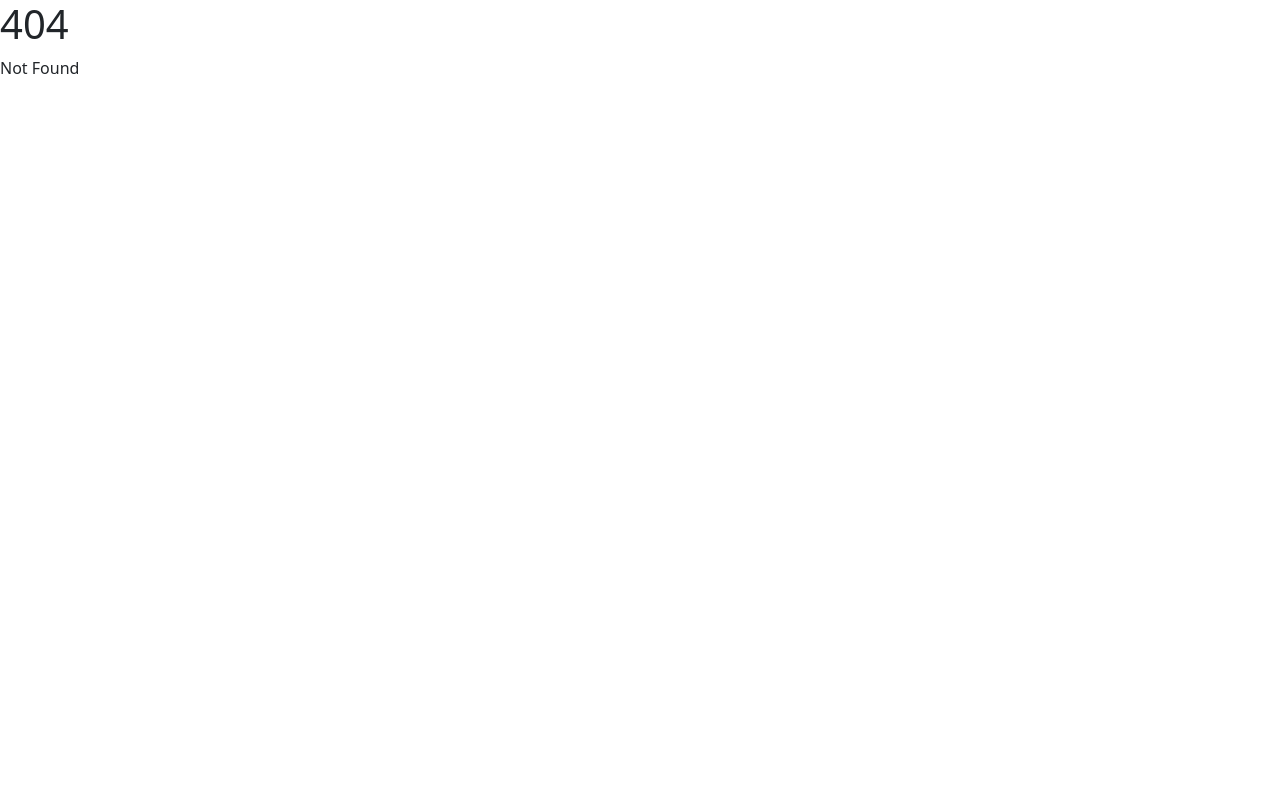
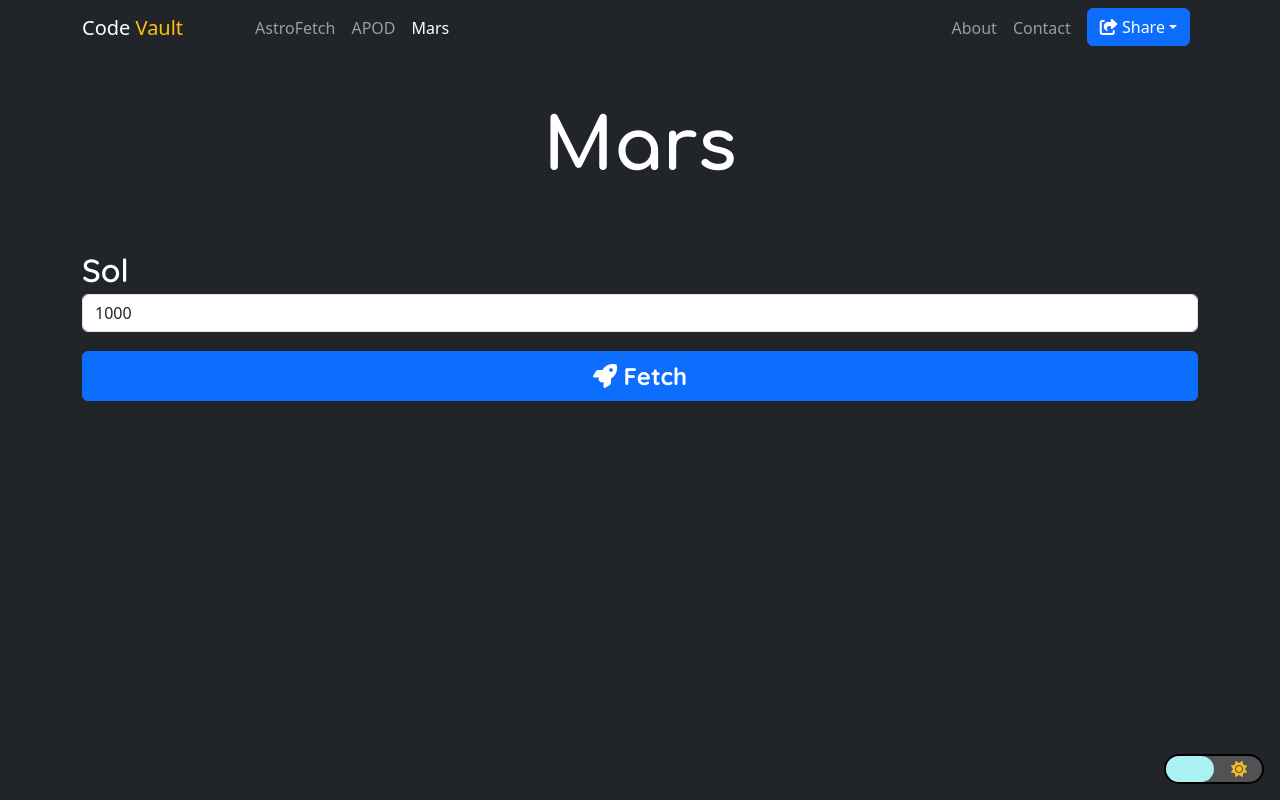
Before and after one commit to Oded2/Code-Vault, a SvelteKit app: page /astrofetch/mars in a window 1280 px wide. Before the commit this address had no page. Built offline with nearby package versions, Linux system fonts and the light colour scheme; a web font is replaced by a local one.

Commit message:
In progress adding mars page

```diff
--- a/src/components/FloatElement.svelte
+++ b/src/components/FloatElement.svelte
@@ -7,6 +7,7 @@
 
 <style>
   div.parent {
+    z-index: 1;
     position: fixed;
     bottom: 0;
     right: 0;
--- a/src/data/hrefs.json
+++ b/src/data/hrefs.json
@@ -77,6 +77,11 @@
             "link": "/astrofetch/APOD",
             "title": "APOD",
             "description": "Explore the cosmos with APOD. NASA's Astronomy Picture of the Day API lets you browse stunning celestial images by selecting start and end dates. Witness daily wonders from distant galaxies to our solar system's beauty. Dive into the universe effortlessly, whether you're an astronomer or a curious explorer."
+        },
+        "mars": {
+            "link": "/astrofetch/mars",
+            "title": "Mars",
+            "description": "**UNFINISHED**. Explore mars!"
         }
     },
     "israeli-driver-test": {
--- /dev/null
+++ b/src/routes/astrofetch/mars/+page.server.js
@@ -0,0 +1,5 @@
+import { NASA } from "$env/static/private";
+
+export function load() {
+  return { apiKey: NASA };
+}
--- /dev/null
+++ b/src/routes/astrofetch/mars/+page.svelte
@@ -0,0 +1,116 @@
+<script>
+  import Header from "../../../components/Header.svelte";
+  import FloatElement from "../../../components/FloatElement.svelte";
+  import DarkModeSwitch from "../../../components/DarkModeSwitch.svelte";
+  import { addParams, fetchData } from "../../../hooks.client.js";
+  import hrefs from "../../../data/hrefs.json";
+  export let data;
+  const apiKey = data.apiKey;
+  let params = { sol: 1000, api_key: apiKey };
+  let array = [];
+  let inProgress = false,
+    darkMode = true;
+  let currentImage = 0;
+  async function fetchImages() {
+    const url = new URL(
+      "https://api.nasa.gov/mars-photos/api/v1/rovers/curiosity/photos"
+    );
+    const fetchUrl = addParams(url, params);
+    inProgress = true;
+    const tempData = await fetchData(fetchUrl);
+    inProgress = false;
+    if (!tempData) {
+      //TODO operation when fetching didn't work
+      console.error("Can't fetch");
+      return;
+    }
+    array = tempData.photos;
+    console.log(array);
+  }
+</script>
+
+<FloatElement>
+  <DarkModeSwitch bind:checked={darkMode} />
+</FloatElement>
+<main class="full-background" class:text-bg-dark={darkMode}>
+  <Header directory={hrefs.astrofetch} title={hrefs.astrofetch.mars.title} />
+  <div class="container">
+    <div class="py-5">
+      <h1 class="font-google-comfortaa fw-bold display-2 text-center">Mars</h1>
+    </div>
+    <div>
+      <form on:submit|preventDefault={fetchImages}>
+        <div class="fs-2">
+          <div class="mb-3">
+            <label class="font-google-quicksand fw-600" for="userSol">Sol</label
+            >
+            <input
+              type="number"
+              id="userSol"
+              class="form-control"
+              bind:value={params.sol}
+              required
+            />
+          </div>
+          <div class="mb-3">
+            <button
+              type="submit"
+              class="btn btn-primary fs-4 font-google-quicksand fw-bold w-100"
+              disabled={inProgress}
+              ><i class="fa-solid fa-rocket" /> Fetch</button
+            >
+          </div>
+        </div>
+      </form>
+    </div>
+    {#if array.length > 0}
+      <div class="vh-100 overflow-auto">
+        {#each array as image, index}
+          <div hidden={index != currentImage}>
+            <div class="mars-title overflow-auto">
+              <h1>{image["id"]}</h1>
+            </div>
+            <div class="mars-image">
+              <img
+                class="img-fluid w-100 h-100 object-fit-contain"
+                src={image["img_src"]}
+                alt="Mars"
+              />
+            </div>
+          </div>
+        {/each}
+        <div class="row">
+          <div class="col">
+            <button
+              on:click={() => {
+                currentImage--;
+              }}
+              class="btn btn-primary w-100">Back</button
+            >
+          </div>
+          <div class="col">
+            <button
+              on:click={() => {
+                currentImage++;
+              }}
+              class="btn btn-primary w-100">Next</button
+            >
+          </div>
+        </div>
+      </div>
+    {/if}
+  </div>
+</main>
+
+<style>
+  main {
+    transition: 0.5s;
+  }
+  div.mars-title {
+    height: 10%;
+  }
+  div.mars-image {
+    height: 70%;
+    overflow: hidden;
+  }
+</style>
```
